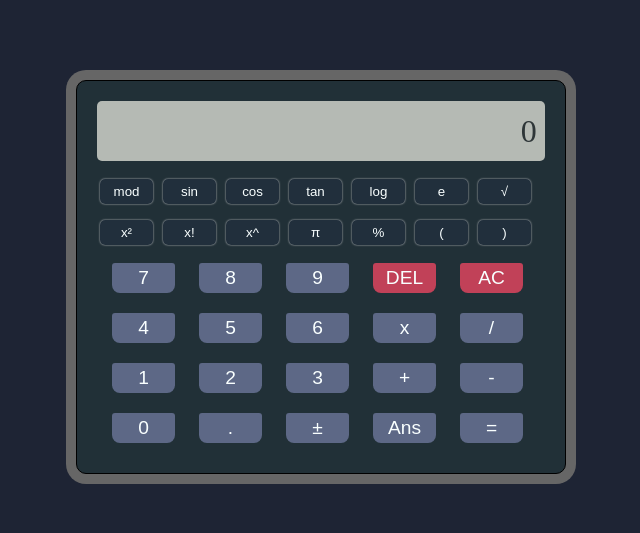
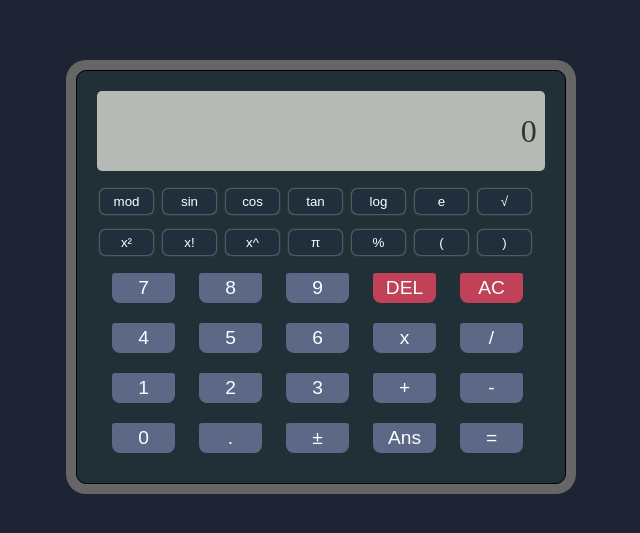
Before and after one commit to VictoriaAde/Wejapa-team-javascript-c, a plain HTML site: page index.html in a window 1280 px wide. Shown: the part 123-656 px from the top of the page, without its empty margins (319-959 px from the left). Drawn offline with Linux system fonts and the light colour scheme.

Commit message:
feat/fix output text wrapping

```diff
--- a/style.css
+++ b/style.css
@@ -28,7 +28,7 @@ body {
 	padding: 5px;
 	font-size: 2rem;
 	width: 100%;
-	height: 60px;
+	height: 80px;
 	border-radius: 5px;
 	-webkit-border-radius: 5px;
 	-moz-border-radius: 5px;
@@ -38,6 +38,7 @@ body {
 	justify-content: flex-end;
 	align-items: center;
 	letter-spacing: 0.2rem;
+	word-break: break-all;
 }
 
 .calculator-buttons {
```
